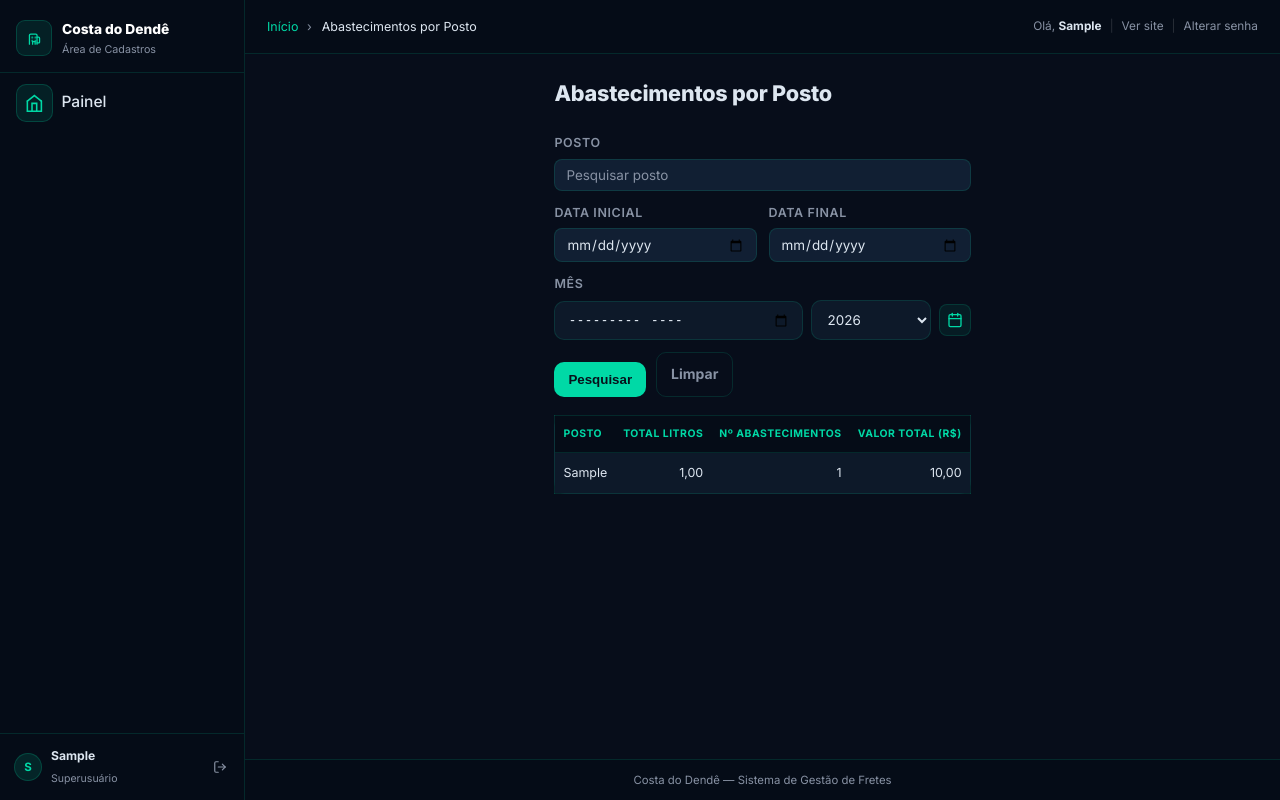
After one commit to ajconsultoriaprevidenciaria-hub/CostadoDende, a Django app: page /admin/fretes/abastecimentos/ in a window 1280 px wide. The commit adds this page. Run offline with Django 5.2, Linux system fonts and the light colour scheme; a user stored in the database is signed in; tables that the repository leaves empty hold one stand-in row (values such as "Sample post").

Commit message:
feat: adiciona página de abastecimentos no admin com filtros e tabela de dados

```diff
--- a/config/urls.py
+++ b/config/urls.py
@@ -4,10 +4,13 @@ from django.contrib import admin
 from django.contrib.auth import views as auth_views
 from django.urls import include, path
 
+from apps.motorista_portal.views_abastecimentos import lista_abastecimentos
+
 urlpatterns = [
     path('', include('apps.core.urls')),
     path('operacao/', include('apps.fretes.urls')),
     path('motorista/', include('apps.motorista_portal.urls')),
+    path('admin/fretes/abastecimentos/', lista_abastecimentos, name='admin-abastecimentos-list'),
     path('login/', auth_views.LoginView.as_view(template_name='auth/login.html'), name='login'),
     path('logout/', auth_views.LogoutView.as_view(), name='logout'),
     path('admin/', admin.site.urls),
--- a/deploy_upload/apps/motorista_portal/views_abastecimentos.py
+++ b/deploy_upload/apps/motorista_portal/views_abastecimentos.py
@@ -1,5 +1,6 @@
 from datetime import datetime
 
+from django.contrib import admin
 from django.contrib.auth.decorators import login_required
 from django.db.models import Count, Sum
 from django.shortcuts import render
@@ -56,7 +57,10 @@ def lista_abastecimentos(request):
         except ValueError:
             pass
 
-    return render(request, 'motorista_portal/abastecimentos_list.html', {
+    is_admin = request.user.is_staff
+    template = 'admin/abastecimentos_list.html' if is_admin else 'motorista_portal/abastecimentos_list.html'
+
+    context = {
         'postos': postos,
         'sugestoes_postos': sugestoes_postos,
         'anos_disponiveis': range(ano_atual - 10, ano_atual + 11),
@@ -68,4 +72,10 @@ def lista_abastecimentos(request):
             'data_final': data_final,
             'mes': mes,
         },
-    })
+    }
+
+    if is_admin:
+        context.update(admin.site.each_context(request))
+        context['title'] = 'Abastecimentos por Posto'
+
+    return render(request, template, context)
--- a/deploy_upload/config/urls.py
+++ b/deploy_upload/config/urls.py
@@ -4,10 +4,13 @@ from django.contrib import admin
 from django.contrib.auth import views as auth_views
 from django.urls import include, path
 
+from apps.motorista_portal.views_abastecimentos import lista_abastecimentos
+
 urlpatterns = [
     path('', include('apps.core.urls')),
     path('operacao/', include('apps.fretes.urls')),
     path('motorista/', include('apps.motorista_portal.urls')),
+    path('admin/fretes/abastecimentos/', lista_abastecimentos, name='admin-abastecimentos-list'),
     path('login/', auth_views.LoginView.as_view(template_name='auth/login.html'), name='login'),
     path('logout/', auth_views.LogoutView.as_view(), name='logout'),
     path('admin/', admin.site.urls),
--- /dev/null
+++ b/deploy_upload/templates/admin/abastecimentos_list.html
@@ -0,0 +1,179 @@
+{% extends "admin/base_site.html" %}
+{% load i18n %}
+
+{% block title %}Abastecimentos por Posto{% endblock %}
+
+{% block extrastyle %}
+<style>
+    .abast-shell { max-width: 860px; }
+    .abast-filtros {
+        display: grid;
+        grid-template-columns: repeat(2, minmax(0, 1fr));
+        gap: 12px; margin-bottom: 18px; align-items: end;
+    }
+    .abast-filtros .abast-full { grid-column: 1 / -1; }
+    .abast-periodo {
+        display: grid;
+        grid-template-columns: repeat(2, minmax(0, 1fr));
+        gap: 12px; grid-column: 1 / -1;
+    }
+    .abast-acoes { display: flex; gap: 10px; align-items: end; }
+    .abast-mes-wrap {
+        display: grid;
+        grid-template-columns: minmax(220px, 1fr) 120px 32px;
+        gap: 8px; align-items: center;
+    }
+    .abast-mes-bloco { grid-column: 1 / -1; }
+    .abast-mes-input { padding-right: 12px !important; }
+    .abast-ano-select {
+        width: 100%; background: var(--panel); border: 1px solid var(--border);
+        border-radius: 10px; padding: 10px 12px; color: var(--text);
+    }
+    .abast-mes-btn {
+        width: 32px; height: 32px; display: inline-flex; align-items: center;
+        justify-content: center; border: 1px solid var(--border); border-radius: 8px;
+        background: rgba(0,217,166,.08); color: var(--primary); cursor: pointer;
+    }
+    .abast-input {
+        width: 100%; background: var(--panel); border: 1px solid var(--border);
+        border-radius: 10px; padding: 10px 12px; color: var(--text);
+    }
+    .abast-label {
+        display: block; margin-bottom: 6px; font-size: .78rem; color: var(--muted);
+    }
+    .abast-btn-search {
+        background: var(--primary); color: #07111b; border: none; border-radius: 10px;
+        padding: 10px 14px; font-weight: 800; cursor: pointer;
+    }
+    .abast-btn-clear {
+        display: inline-flex; align-items: center; justify-content: center;
+        background: transparent; color: var(--muted); border: 1px solid var(--border);
+        border-radius: 10px; padding: 10px 14px; text-decoration: none; font-weight: 700;
+    }
+    .abast-table {
+        width: 100%; background: var(--panel); border-radius: 12px;
+        border: 1px solid var(--border); border-collapse: collapse;
+    }
+    .abast-table thead tr { color: var(--primary); font-size: .92rem; }
+    .abast-table th, .abast-table td { padding: 10px 8px; }
+    .abast-table th { text-align: left; }
+    .abast-table th.num { text-align: right; }
+    .abast-table td.num { text-align: right; }
+    .abast-table tbody tr { border-top: 1px solid var(--border); }
+    @media (max-width: 640px) {
+        .abast-shell { max-width: 100%; }
+        .abast-filtros, .abast-periodo { grid-template-columns: 1fr; }
+        .abast-mes-wrap { grid-template-columns: 1fr; }
+    }
+</style>
+{% endblock %}
+
+{% block content_title %}
+<div class="adm-page-header"><h1>Abastecimentos por Posto</h1></div>
+{% endblock %}
+
+{% block content %}
+<div class="abast-shell">
+<form method="get" class="abast-filtros">
+    <div class="abast-full">
+        <label for="posto" class="abast-label">Posto</label>
+        <input id="posto" name="posto" type="text" list="postos-cadastrados" value="{{ filtros.posto }}" placeholder="Pesquisar posto" class="abast-input">
+        <datalist id="postos-cadastrados">
+            {% for posto_nome in sugestoes_postos %}
+            <option value="{{ posto_nome }}"></option>
+            {% endfor %}
+        </datalist>
+    </div>
+    <div class="abast-periodo">
+        <div>
+            <label for="data_inicial" class="abast-label">Data inicial</label>
+            <input id="data_inicial" name="data_inicial" type="date" value="{{ filtros.data_inicial }}" class="abast-input">
+        </div>
+        <div>
+            <label for="data_final" class="abast-label">Data final</label>
+            <input id="data_final" name="data_final" type="date" value="{{ filtros.data_final }}" class="abast-input">
+        </div>
+    </div>
+    <div class="abast-mes-bloco">
+        <label for="mes" class="abast-label">Mês</label>
+        <div class="abast-mes-wrap">
+            <input id="mes" name="mes" type="month" value="{{ filtros.mes }}" class="abast-mes-input abast-input">
+            <select id="mes_ano" class="abast-ano-select" aria-label="Selecionar ano">
+                {% for ano in anos_disponiveis %}
+                <option value="{{ ano }}" {% if ano == selected_year %}selected{% endif %}>{{ ano }}</option>
+                {% endfor %}
+            </select>
+            <button type="button" class="abast-mes-btn" id="abrir-calendario-mes" aria-label="Selecionar mês">
+                <svg width="16" height="16" viewBox="0 0 24 24" fill="none" stroke="currentColor" stroke-width="2" stroke-linecap="round" stroke-linejoin="round">
+                    <rect x="3" y="4" width="18" height="18" rx="2"></rect>
+                    <line x1="16" y1="2" x2="16" y2="6"></line>
+                    <line x1="8" y1="2" x2="8" y2="6"></line>
+                    <line x1="3" y1="10" x2="21" y2="10"></line>
+                </svg>
+            </button>
+        </div>
+    </div>
+    <div class="abast-acoes">
+        <button type="submit" class="abast-btn-search">Pesquisar</button>
+        <a href="{% url 'admin-abastecimentos-list' %}" class="abast-btn-clear">Limpar</a>
+    </div>
+</form>
+<table class="abast-table">
+    <thead>
+        <tr>
+            <th>Posto</th>
+            <th class="num">Total Litros</th>
+            <th class="num">Nº Abastecimentos</th>
+            <th class="num">Valor Total (R$)</th>
+        </tr>
+    </thead>
+    <tbody>
+        {% for p in postos %}
+        <tr>
+            <td>{{ p.posto }}</td>
+            <td class="num">{{ p.total_litros|floatformat:2 }}</td>
+            <td class="num">{{ p.total_abastecimentos }}</td>
+            <td class="num">{{ p.total_valor|floatformat:2 }}</td>
+        </tr>
+        {% empty %}
+        <tr><td colspan="4" style="text-align:center; color:var(--muted); padding:18px;">Nenhum abastecimento registrado.</td></tr>
+        {% endfor %}
+    </tbody>
+</table>
+</div>
+{% endblock %}
+
+{% block extrabody %}
+<script>
+(function () {
+    const monthInput = document.getElementById('mes');
+    const yearSelect = document.getElementById('mes_ano');
+    const openButton = document.getElementById('abrir-calendario-mes');
+    if (!monthInput || !openButton || !yearSelect) return;
+
+    function syncMonthWithYear() {
+        const currentValue = monthInput.value || '';
+        const currentMonth = currentValue.split('-')[1] || '{{ selected_month|default:"01" }}' || '01';
+        monthInput.value = `${yearSelect.value}-${currentMonth}`;
+    }
+
+    yearSelect.addEventListener('change', syncMonthWithYear);
+
+    monthInput.addEventListener('change', function () {
+        const valueParts = monthInput.value.split('-');
+        if (valueParts.length === 2) {
+            yearSelect.value = valueParts[0];
+        }
+    });
+
+    openButton.addEventListener('click', function () {
+        if (typeof monthInput.showPicker === 'function') {
+            monthInput.showPicker();
+            return;
+        }
+        monthInput.focus();
+        monthInput.click();
+    });
+})();
+</script>
+{% endblock %}
--- a/deploy_upload/templates/admin/base_site.html
+++ b/deploy_upload/templates/admin/base_site.html
@@ -532,12 +532,22 @@ select.filtered { background: var(--bg3); border: none; color: var(--text); }
 }
 .adm-footer a { color: var(--muted); text-decoration: none; }
 .adm-footer a:hover { color: var(--primary); }
+
+/* ── Popup mode (clean form only) ─────────────────────────── */
+body.popup .adm-sb { display: none; }
+body.popup .adm-topbar { display: none; }
+body.popup .adm-footer { display: none; }
+body.popup .adm-shell { display: block; }
+body.popup .adm-main { min-height: auto; }
+body.popup .adm-content { max-width: 100%; padding: 18px; }
 </style>
 
 {% block extrahead %}{% endblock %}
+<script src="{% static 'admin/js/vendor/jquery/jquery.min.js' %}"></script>
+{% if is_popup %}<script src="{% static 'admin/js/admin/RelatedObjectLookups.js' %}"></script>{% endif %}
 </head>
 
-<body class="{% block bodyclass %}{% endblock %}">
+<body class="{% block bodyclass %}{% endblock %}{% if is_popup %} popup{% endif %}">
 <div class="adm-shell">
 
   {# ═══════════════════════ SIDEBAR ═════════════════════════════ #}
@@ -583,7 +593,7 @@ select.filtered { background: var(--bg3); border: none; color: var(--text); }
               <span class="adm-nav-label">{{ model.name }}</span>
               {% if model.add_url %}<span class="adm-nav-add" onclick="event.preventDefault();event.stopPropagation();location.href='{{ model.add_url }}'"><svg width="9" height="9" viewBox="0 0 24 24" fill="none" stroke="#00d9a6" stroke-width="3" stroke-linecap="round"><line x1="12" y1="5" x2="12" y2="19"/><line x1="5" y1="12" x2="19" y2="12"/></svg></span>{% endif %}
             </a>
-            <a href="{% url 'motorista_portal:abastecimentos-list' %}" class="adm-nav-link{% if request.path|slice:':18' == '/motorista/abaste' %} active{% endif %}">
+            <a href="{% url 'admin-abastecimentos-list' %}" class="adm-nav-link{% if request.path == '/admin/fretes/abastecimentos/' %} active{% endif %}">
               <div class="adm-nav-icon" style="background:rgba(34,197,94,.12);border:1px solid rgba(34,197,94,.2);">
                 <svg width="13" height="13" viewBox="0 0 24 24" fill="none" stroke="#22c55e" stroke-width="2" stroke-linecap="round" stroke-linejoin="round"><path d="M10 3h4"/><path d="M9 7h6"/><path d="M7 22h10"/><path d="M8 22V11a4 4 0 0 1 8 0v11"/><path d="M16 14h2a1 1 0 0 0 1-1V8a2 2 0 0 0-2-2h-1"/><path d="M8 13H6"/></svg>
               </div>
```
Also changed, not shown: apps/motorista_portal/views_abastecimentos.py (+12 -2 lines), templates/admin/abastecimentos_list.html (added, +179 -0 lines), templates/admin/base_site.html (+12 -2 lines).
